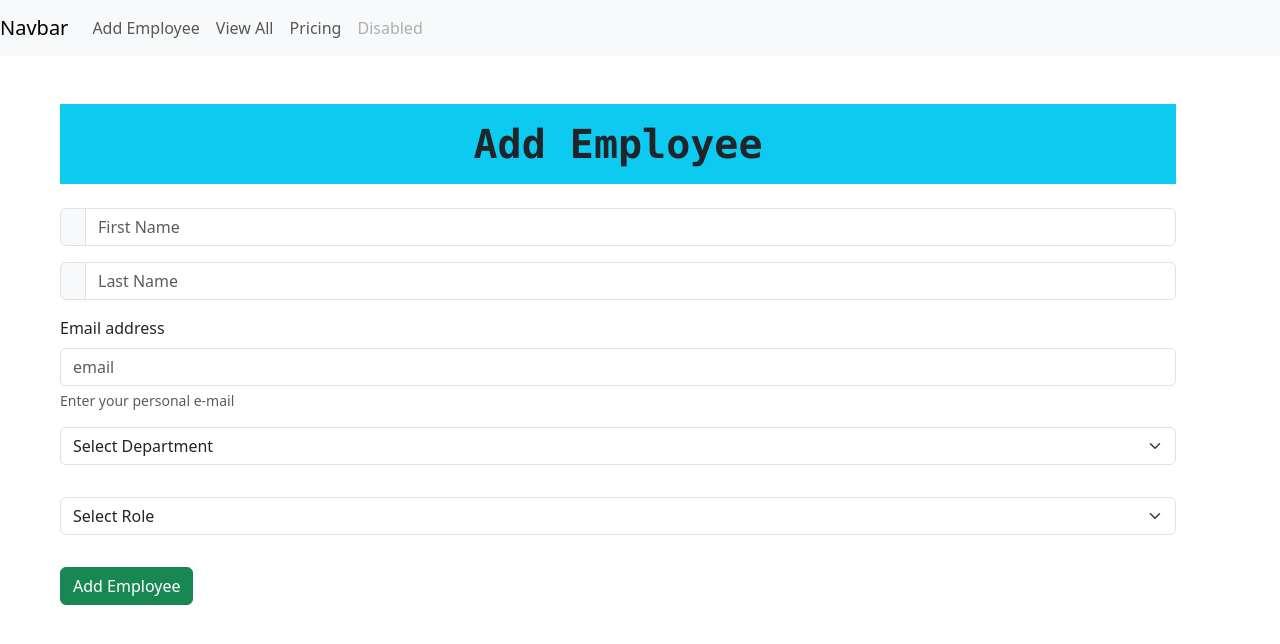
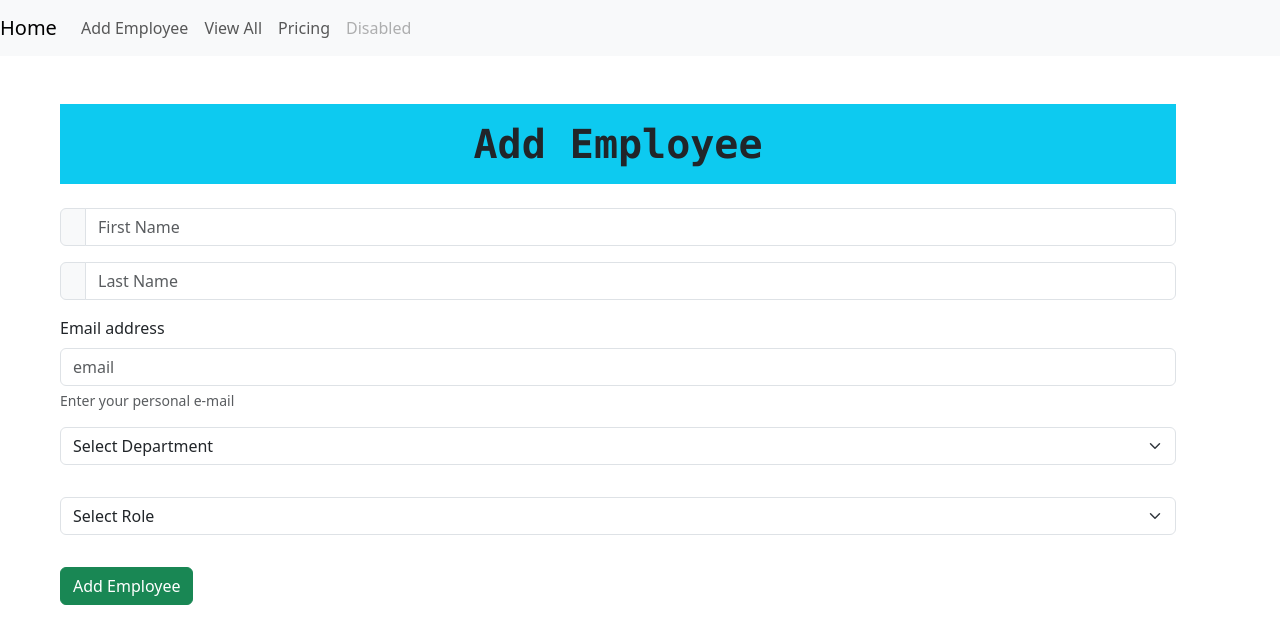
Before and after one commit to sithum-sandaruwan/Employee-Management-Front, an Angular app: page /add-employee in a window 1280 px wide. Shown: the top 644 px of the page. Built offline with nearby package versions, Linux system fonts and the light colour scheme.

Commit message:
nav bar operation developed

```diff
--- a/src/app/common/nav-comp/nav-comp.component.html
+++ b/src/app/common/nav-comp/nav-comp.component.html
@@ -1,5 +1,5 @@
 <nav class="navbar navbar-expand-lg navbar-light bg-light ">
-    <a class="navbar-brand" >Navbar</a>
+    <a class="navbar-brand" >Home</a>
     <button class="navbar-toggler" type="button" data-toggle="collapse" data-target="#navbarNav" aria-controls="navbarNav" aria-expanded="false" aria-label="Toggle navigation">
       <span class="navbar-toggler-icon"></span>
     </button>
--- a/src/app/page/view-all-employees/view-all-employees.component.html
+++ b/src/app/page/view-all-employees/view-all-employees.component.html
@@ -1,3 +1,4 @@
+<app-nav-comp></app-nav-comp>
 <h1 class="font-monospace text-bg-success text-center mb-4 bg-dark p-3 fw-bold">Add Employee</h1>
 
 <div class="container mt-5">
--- a/src/app/page/view-all-employees/view-all-employees.component.ts
+++ b/src/app/page/view-all-employees/view-all-employees.component.ts
@@ -3,11 +3,12 @@ import { HttpClient, HttpClientModule } from '@angular/common/http';
 import { Component } from '@angular/core';
 import { FormsModule } from '@angular/forms';
 import Swal from 'sweetalert2';
+import { NavCompComponent } from '../../common/nav-comp/nav-comp.component';
 
 @Component({
   selector: 'app-view-all-employees',
   standalone: true,
-  imports: [HttpClientModule,FormsModule,CommonModule],
+  imports: [HttpClientModule,FormsModule,CommonModule,NavCompComponent],
   templateUrl: './view-all-employees.component.html',
   styleUrl: './view-all-employees.component.css'
 })
```
